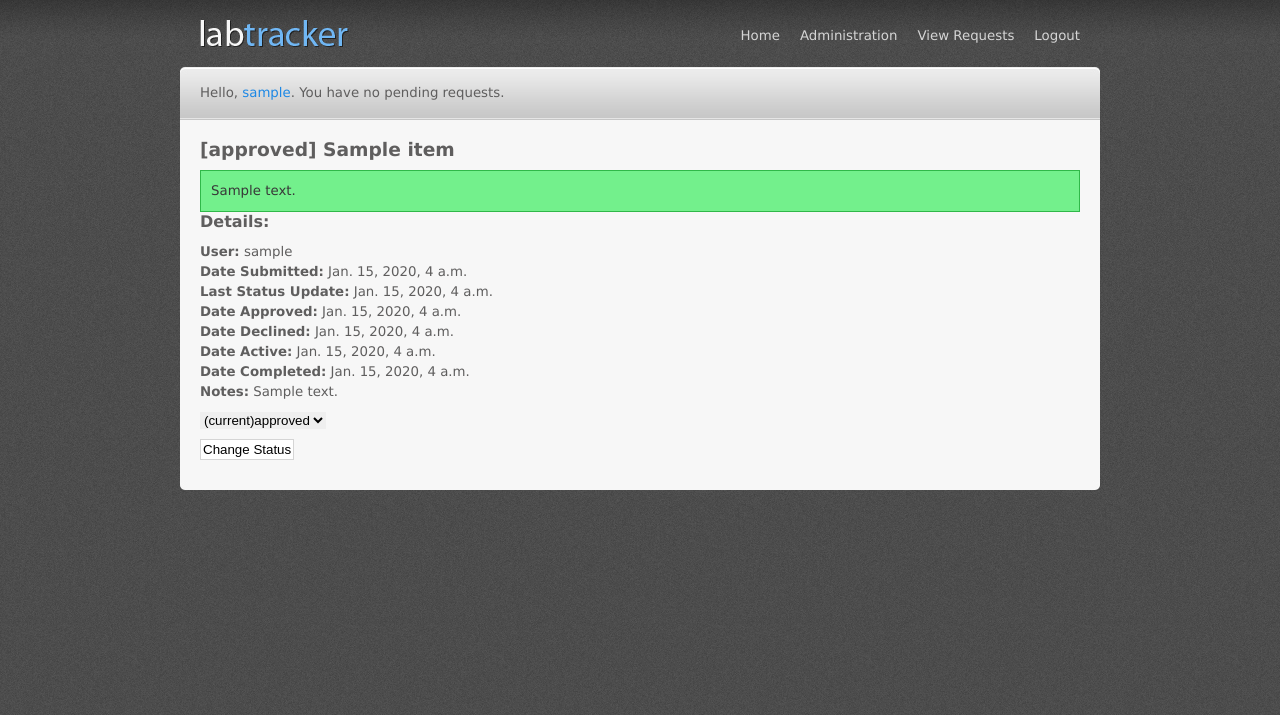
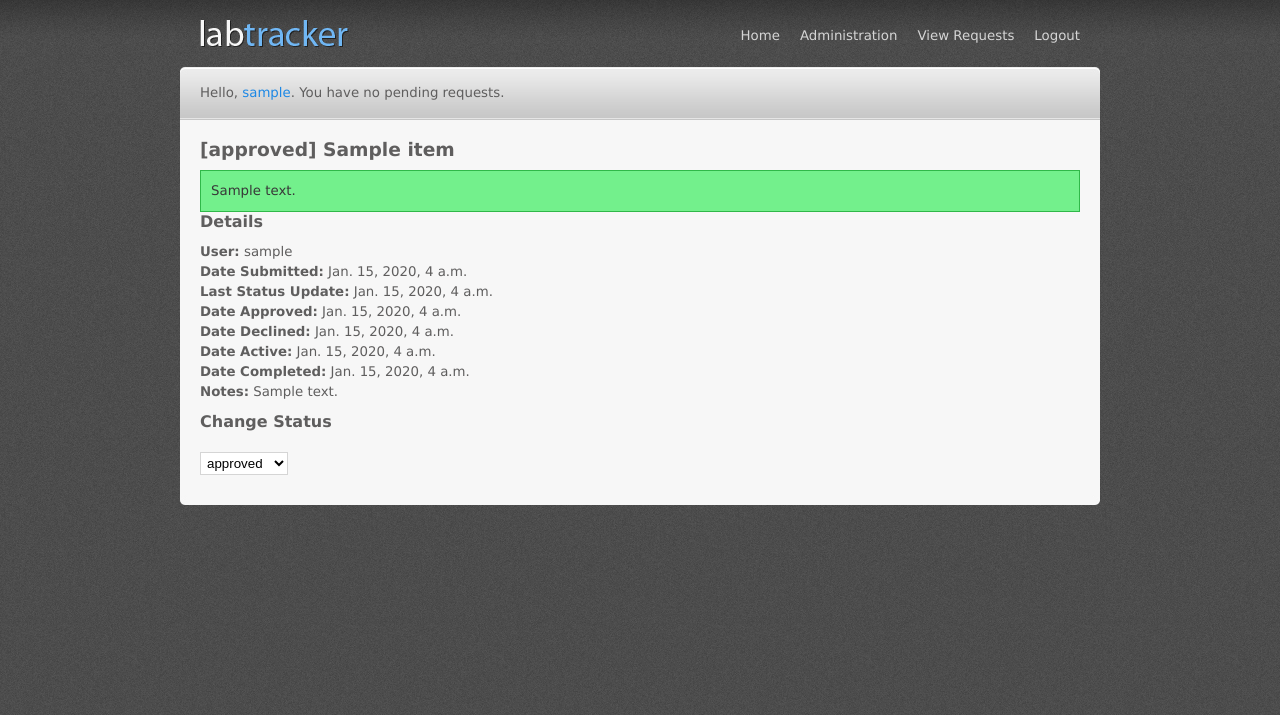
Before and after one commit to danielstjules/labtracker, a Django app: template labtracker/templates/labtracker/request_detail.html in a window 1280 px wide. Shown: the top 715 px of the page. Run offline with Django 3.2, Linux system fonts and the light colour scheme; a user stored in the database is signed in; tables that the repository leaves empty hold one stand-in row (values such as "Sample post"); the template is opened without the code that fills it: values that come from a table or form of the project are taken from there, most other values are stand-ins (such as "Sample title", 1, 10 or a date in 2020).

Commit message:
form submit onchange for select element

```diff
--- a/labtracker/static/style.css
+++ b/labtracker/static/style.css
@@ -173,12 +173,16 @@ ul {
 
 /* forms */
 
-input, textarea {
+input, textarea, select {
 	margin: 10px 0;
 	padding: 2px;
 	border: 1px solid #d5d5d5;
 	background: #fff;
 	font-size: 10pt;
+}
+
+option.selected {
+	font-weight: bold;
 }
 
 #login_form label {
--- a/labtracker/templates/labtracker/request_detail.html
+++ b/labtracker/templates/labtracker/request_detail.html
@@ -5,7 +5,7 @@
 {% block content %}
 
 {% if user.is_authenticated %}
-	<h2>Details:</h2>
+	<h2>Details</h2>
 
 	<div>
 		<p>
@@ -20,27 +20,22 @@
 		</p>
 	</div>
 
-{% if user.is_authenticated and not user.is_superuser %}
+	{% if user.is_superuser %}
+		<h2>Change Status</h2>
 		<div>
-			{{req.status}}
-		</div>
-	{% elif user.is_authenticated and user.is_superuser %}
-		<div>
-			<form action="/labtracker/request/{{ request.id }}/request_modify/" method="post">
+			<form action="/labtracker/request/{{ req.id }}/request_modify/" method="post">
 				{% csrf_token %}
-				<select name = "choice" id ="choice_id">
-					<option value = "{{req.status}}">(current){{req.status}}</option>
+				<select name="choice" id="choice_id" onchange="javascript: submit(this);">
 					{% for a,b in req.STATUS_CHOICES %}
 						{% if a != req.status %}
 							<option value="{{a}}">{{a}}</option>
+						{% else %}
+							<option class="selected" value="{{a}}" selected="selected">{{a}}</option>
 						{% endif %}
 					{% endfor %}
 				</select>
-				<br/>
-				<input type="submit" value="Change Status" />
 			</form>
 		</div>
-
 	{% endif %}
 
 {% else %}
```
